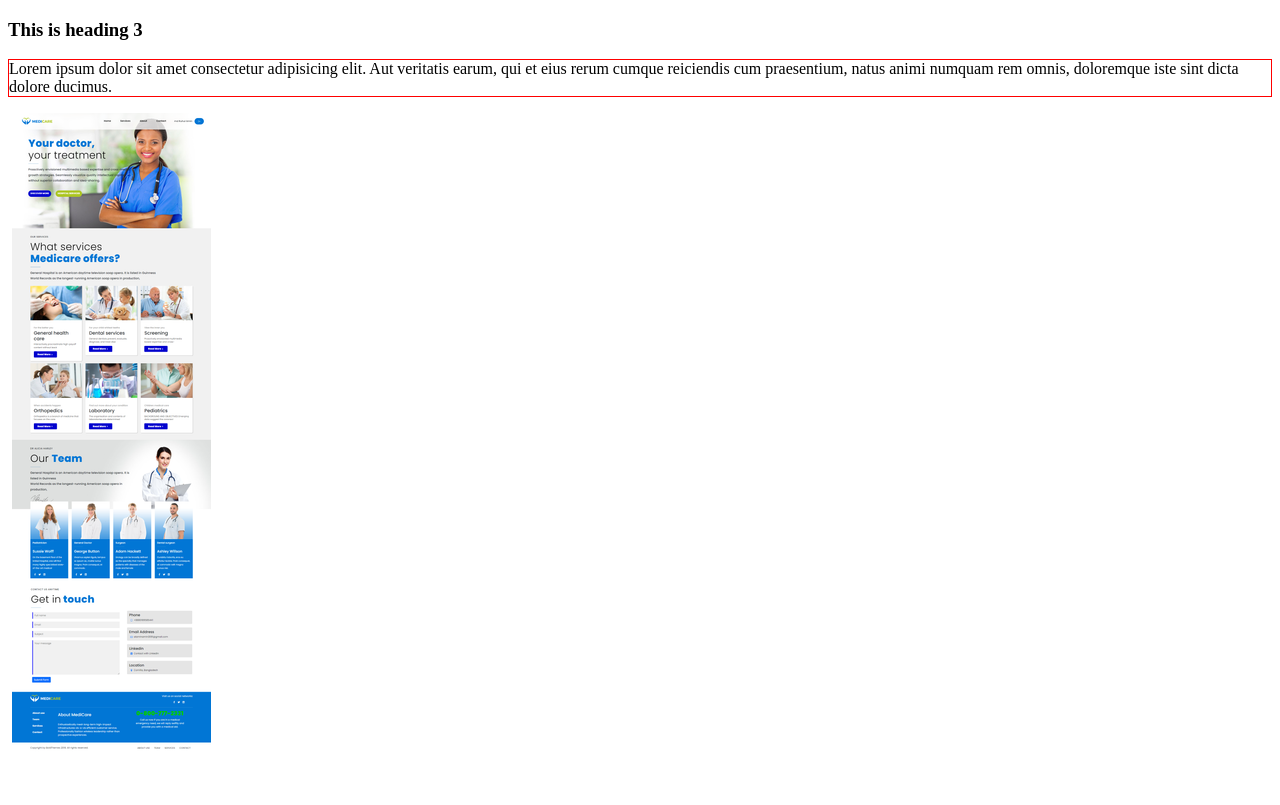
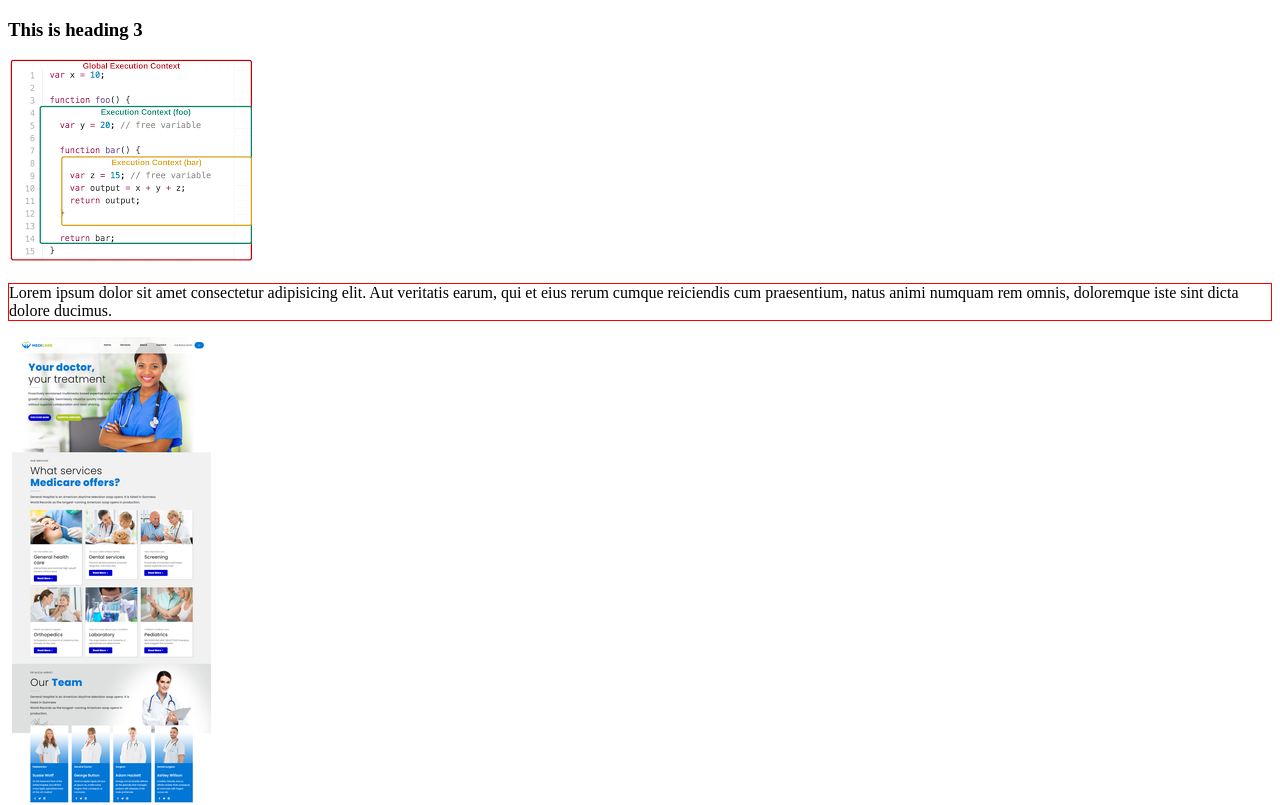
Before and after one commit to MdRuhulAminAmin/milestone-one, a plain HTML site: page index.html in a window 1280 px wide. Shown: the top 805 px of the page. Drawn offline with Linux system fonts and the light colour scheme.

Commit message:
closure img add

```diff
--- a/index.html
+++ b/index.html
@@ -9,6 +9,7 @@
 </head>
 <body>
     <h3>This is heading 3</h3>
+    <img src="closure.png" alt="">
     <p>Lorem ipsum dolor sit amet consectetur adipisicing elit. Aut veritatis earum, qui et eius rerum cumque reiciendis cum praesentium, natus animi numquam rem omnis, doloremque iste sint dicta dolore ducimus.</p>
     <img src="alamin.jpeg" alt="">
     <img src="Health-Care-general-hospital.png" alt="">
```
Also changed, not shown: closure.png (added), mongoose 2.png (added).
